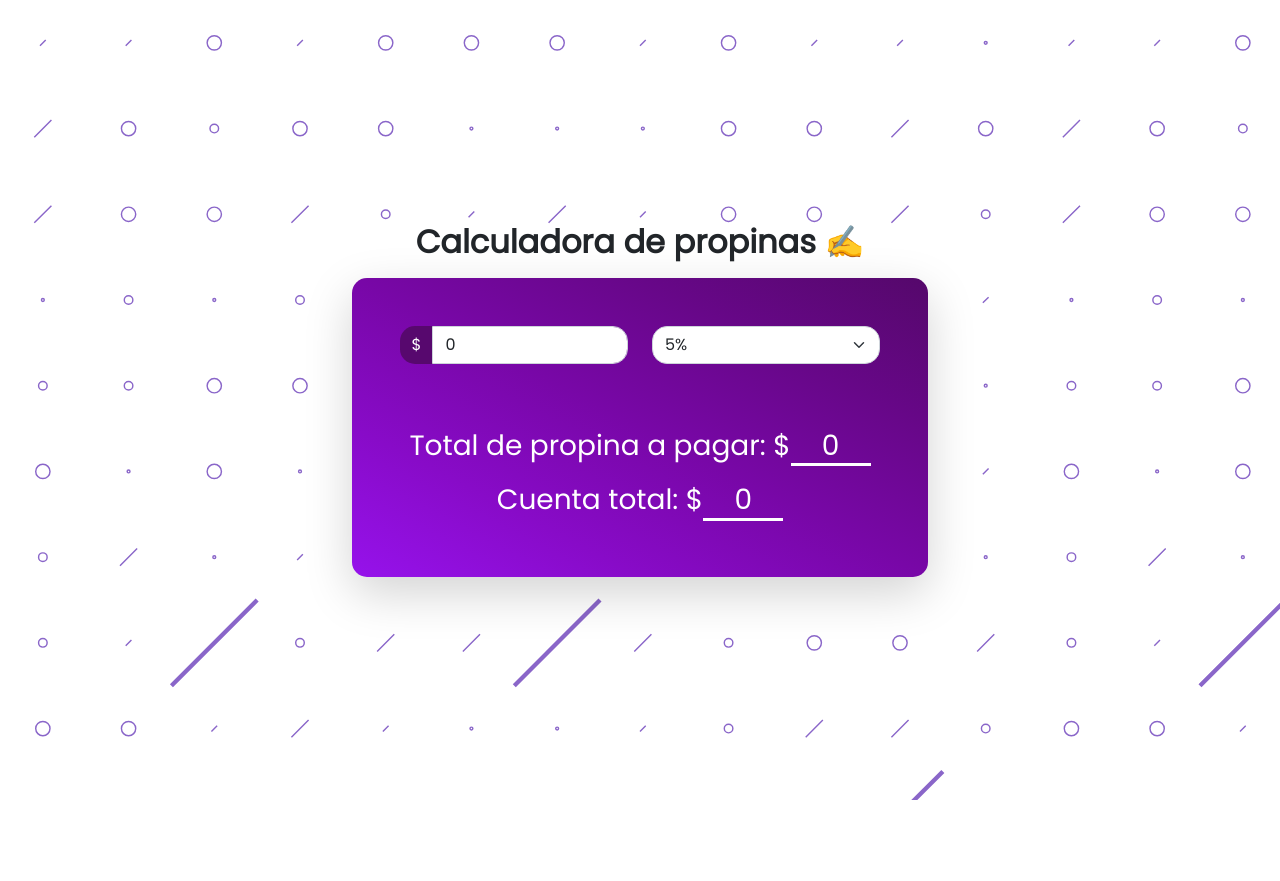
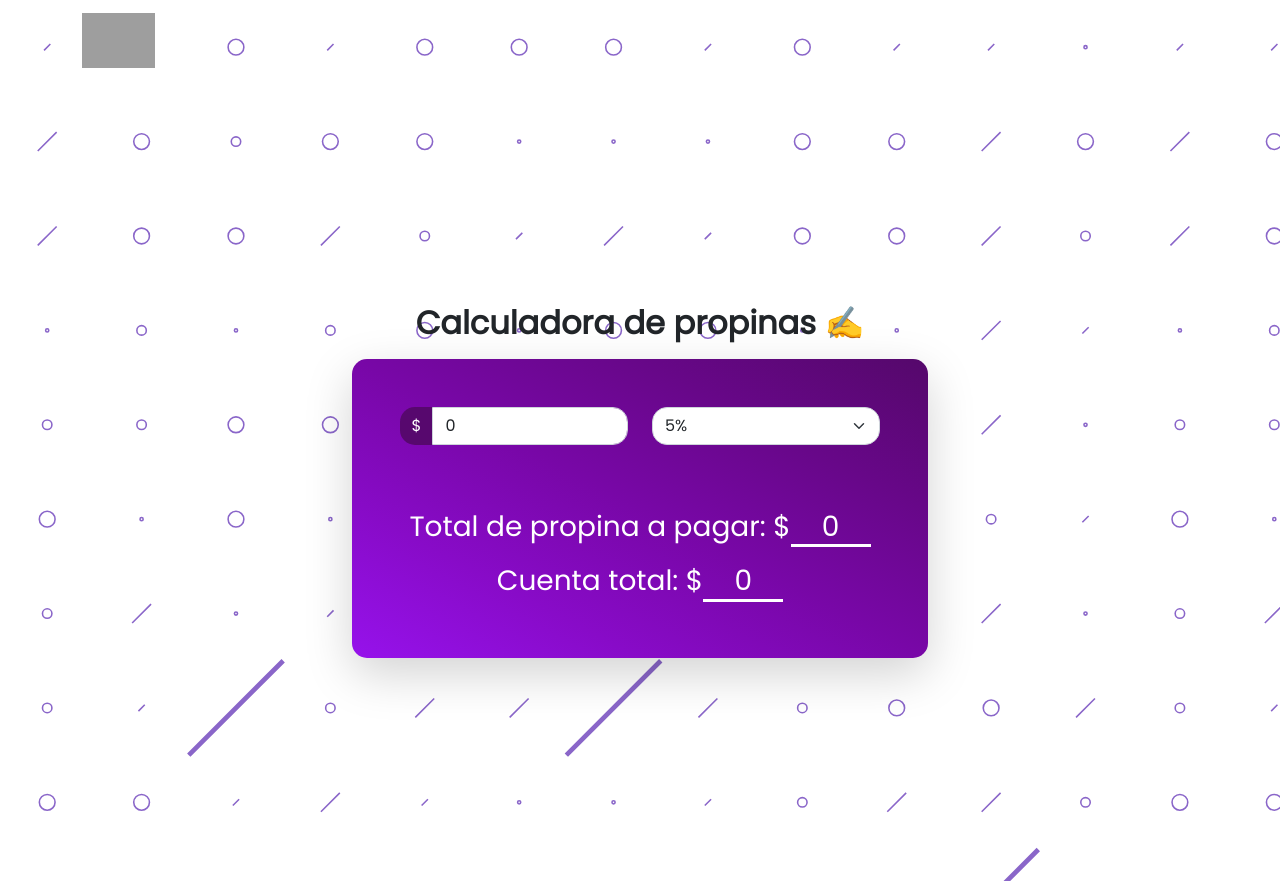
Before and after one commit to Beck2301/calcular-propina, a plain HTML site: page index.html in a window 1280 px wide. Before the commit the page ends 800 px from the top, so only its background shows below. Drawn offline with nearby package versions, Linux system fonts and the light colour scheme; grey boxes are pictures that could not be loaded.

Commit message:
Add files via upload

```diff
--- a/index.html
+++ b/index.html
@@ -17,6 +17,13 @@
 </head>
 
 <body>
+  <nav class="navbar navbar-light ">
+    <div class="container">
+      <a class="navbar-brand" href="https://bedev.me">
+        <img src="https://i.ibb.co/YRyW8Zk/LOGOBE.png" alt="" height="55px">
+      </a>
+    </div>
+  </nav>
   <div class="vh-100 row m-0 text-center align-items-center justify-content-center">
     <div class="col-auto">
       <div class="text-center mb-3">
@@ -56,9 +63,6 @@
 
     </div>
   </div>
-  <form>
-
-</form>
 
 
 
```
